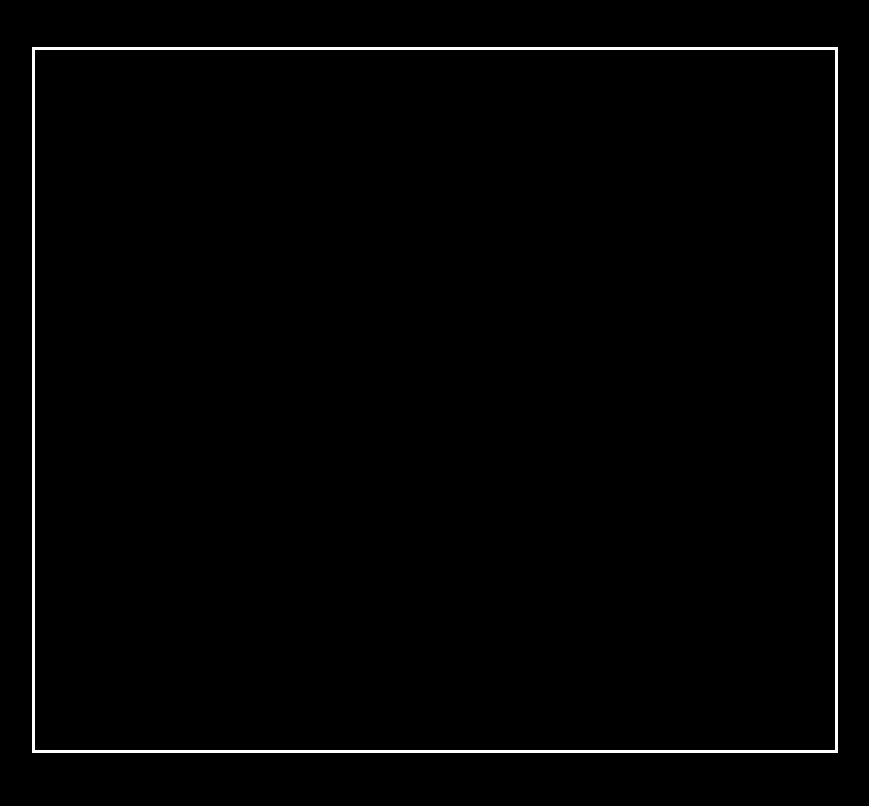
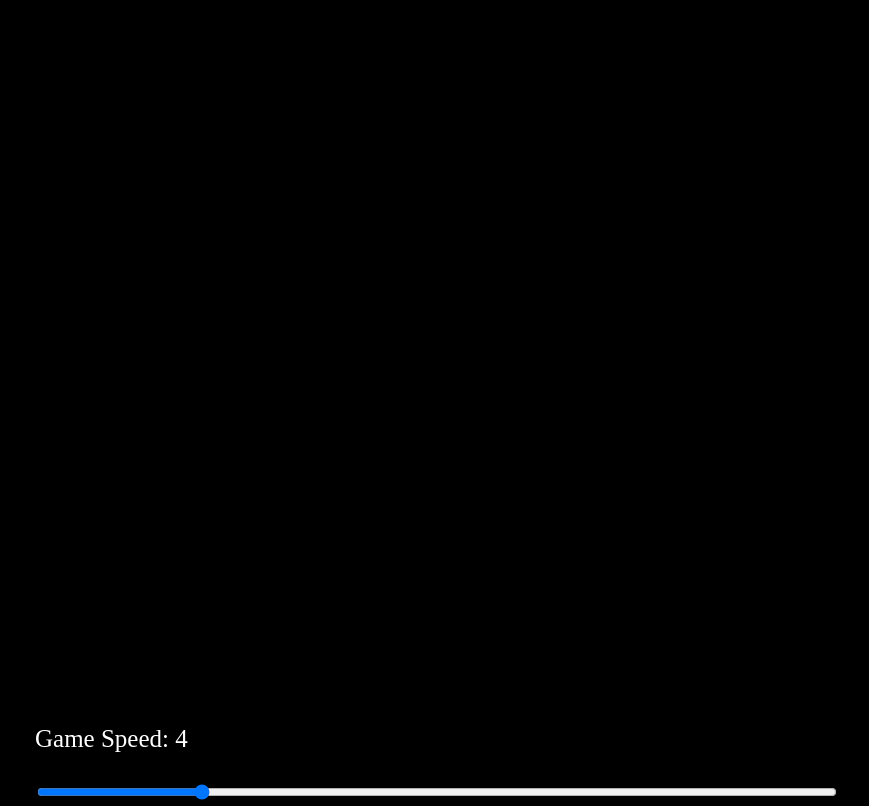
Before and after one commit to MrAlizarinCrimson/Parallax-Scrolling, a plain HTML site: page index.html in a window 1280 px wide. Shown: the whole page, without its empty margins (205-1074 px from the left). Drawn offline with Linux system fonts and the light colour scheme.

Commit message:
added slider to control animation speed

```diff
--- a/index.html
+++ b/index.html
@@ -7,7 +7,13 @@
 	<link rel="stylesheet" href="style.css"/>
 </head>
 <body>
-	<canvas id="canvas1"></canvas>
+	<div id="container">
+		<canvas id="canvas1"></canvas>
+		<p>Game Speed: <span id= 'showGameSpeed'></span></p>
+		<input type="range" min="0" max="20" value="5" class="slider" id="slider">
+	</div>
+
+
 
 
 	<script src="script.js"></script>
--- a/script.js
+++ b/script.js
@@ -14,6 +14,11 @@ const backgroundLayer4 = new Image();
 backgroundLayer4.src = 'layer-4.png';
 const backgroundLayer5 = new Image();
 backgroundLayer5.src = 'layer-5.png';
+
+const slider = document.getElementById('slider');
+slider.value = gameSpeed;
+const showGameSpeed = document.getElementById('showGameSpeed');
+showGameSpeed.innerHTML = gameSpeed;
 
 class Layer {
 	constructor(image, speedModifier){
--- a/style.css
+++ b/style.css
@@ -1,12 +1,23 @@
 body {
 	background: black;
 }
-#canvas1 {
+#container {
 	position: absolute;
-	border: 3px solid white;
 	width: 800px;
-	height: 700px;
 	transform: translate(-50%, -50%);
 	top: 50%;
 	left: 50%;
+	font-size: 25px;
 }
+#canvas1 {
+	position: relative;
+	width: 800px;
+	height: 700px;
+
+}
+#slider {
+	width: 100%;
+}
+p {
+	color: white;
+}
```
